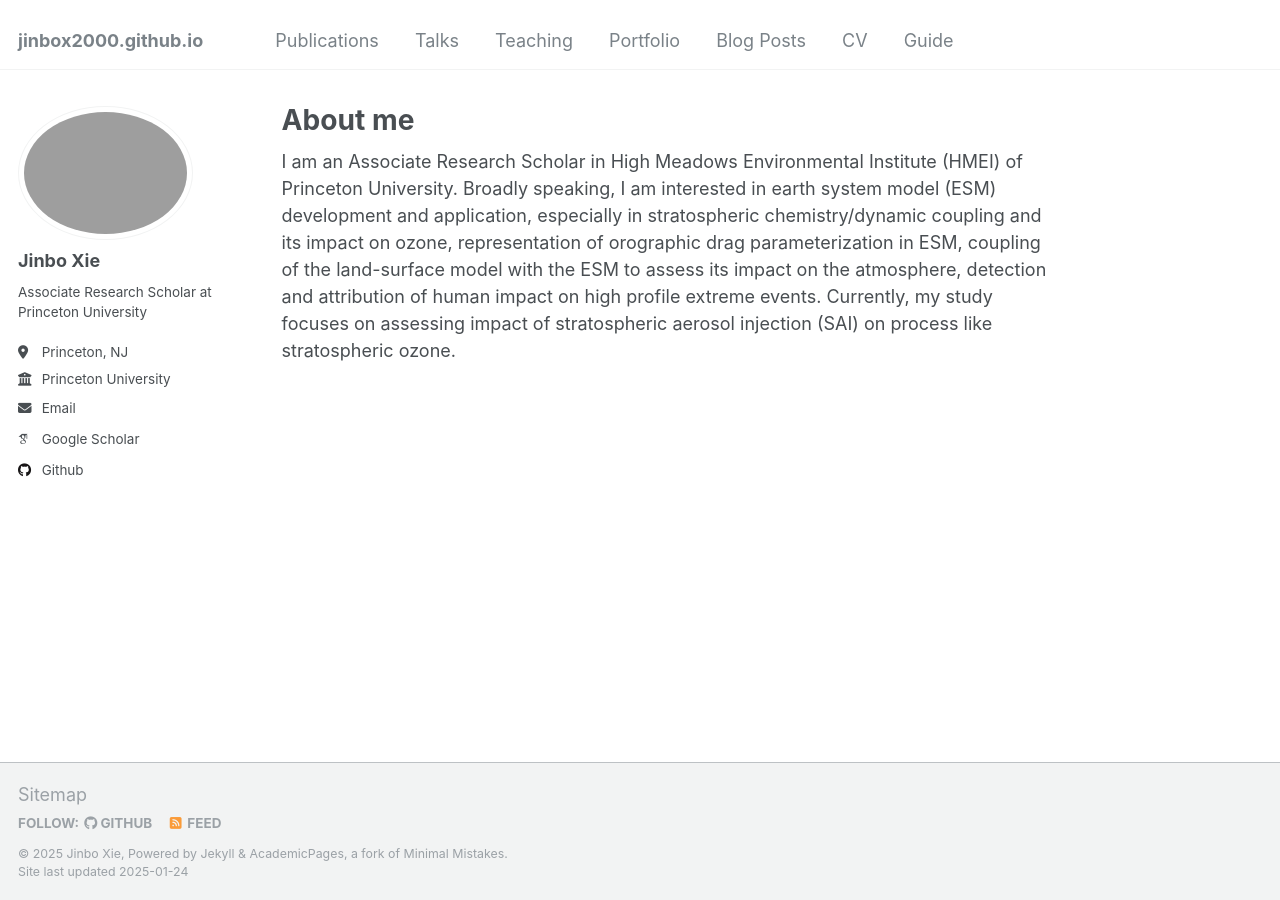
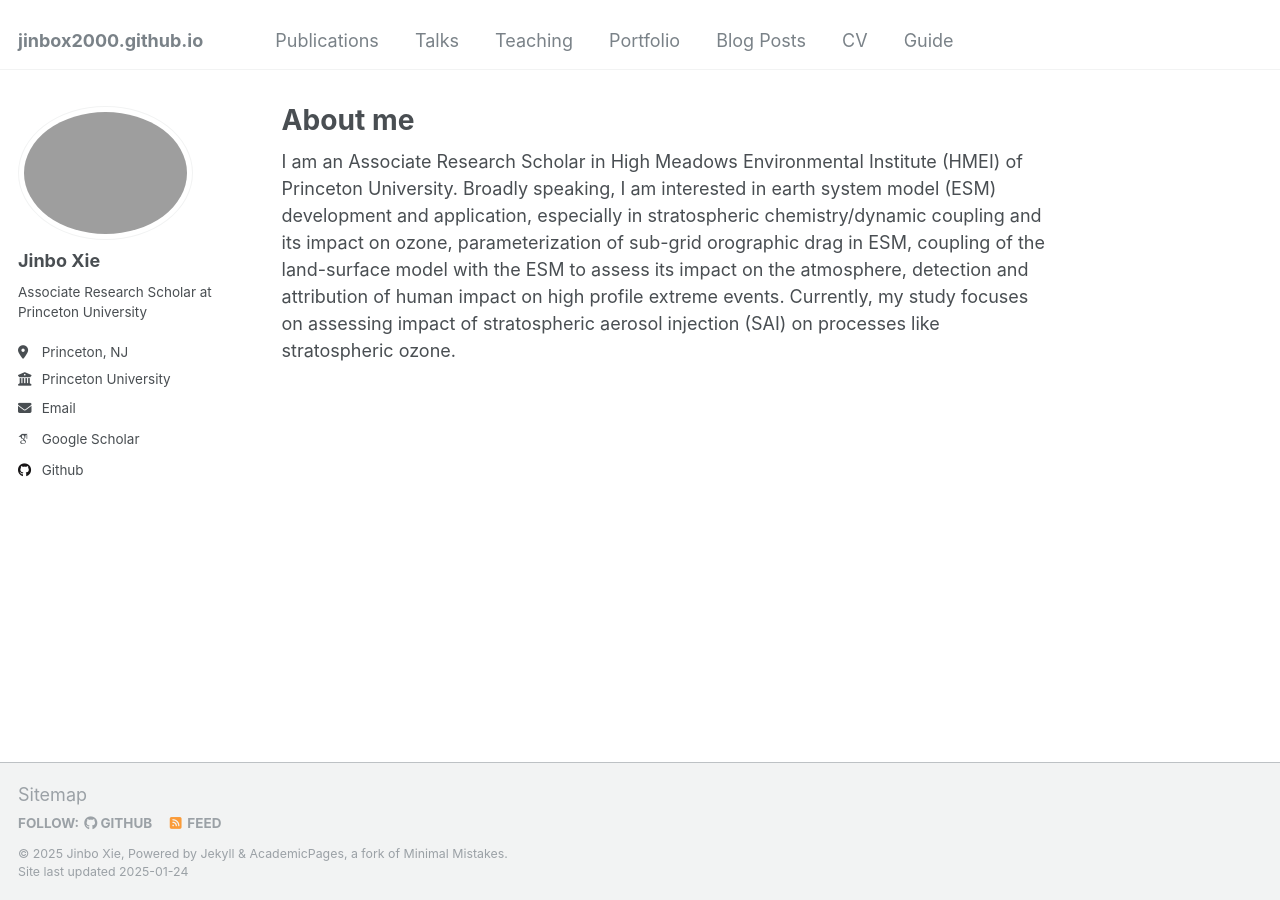
Before and after one commit to jinbox2000/jinbox2000.github.io, a Jekyll site: the page built from _pages/about.md, in a window 1280 px wide. Built offline with Jekyll 4.4.1, drawn with Linux system fonts in a browser that asks for light colours; some web fonts are replaced.

Commit message:
Update about.md

```diff
--- a/_pages/about.md
+++ b/_pages/about.md
@@ -7,4 +7,4 @@ redirect_from:
   - /about.html
 ---
 
-I am an Associate Research Scholar in High Meadows Environmental Institute (HMEI) of Princeton University. Broadly speaking, I am interested in earth system model (ESM) development and application, especially in stratospheric chemistry/dynamic coupling and its impact on ozone, representation of orographic drag parameterization in ESM, coupling of the land-surface model with the ESM to assess its impact on the atmosphere, detection and attribution of human impact on high profile extreme events. Currently, my study focuses on assessing impact of stratospheric aerosol injection (SAI) on process like stratospheric ozone.
+I am an Associate Research Scholar in High Meadows Environmental Institute (HMEI) of Princeton University. Broadly speaking, I am interested in earth system model (ESM) development and application, especially in stratospheric chemistry/dynamic coupling and its impact on ozone, parameterization of sub-grid orographic drag in ESM, coupling of the land-surface model with the ESM to assess its impact on the atmosphere, detection and attribution of human impact on high profile extreme events. Currently, my study focuses on assessing impact of stratospheric aerosol injection (SAI) on processes like stratospheric ozone.
```
